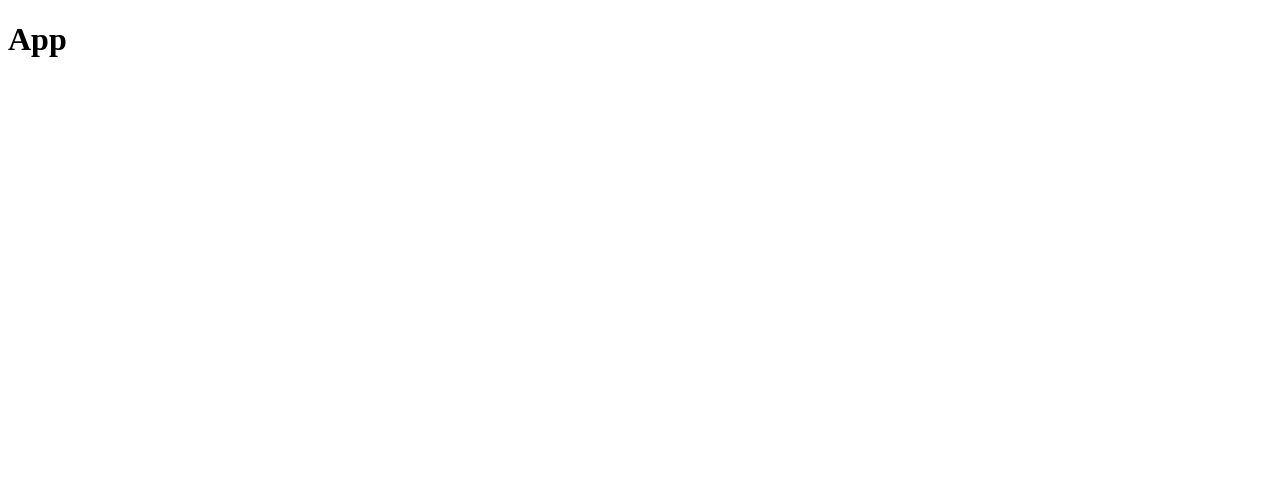
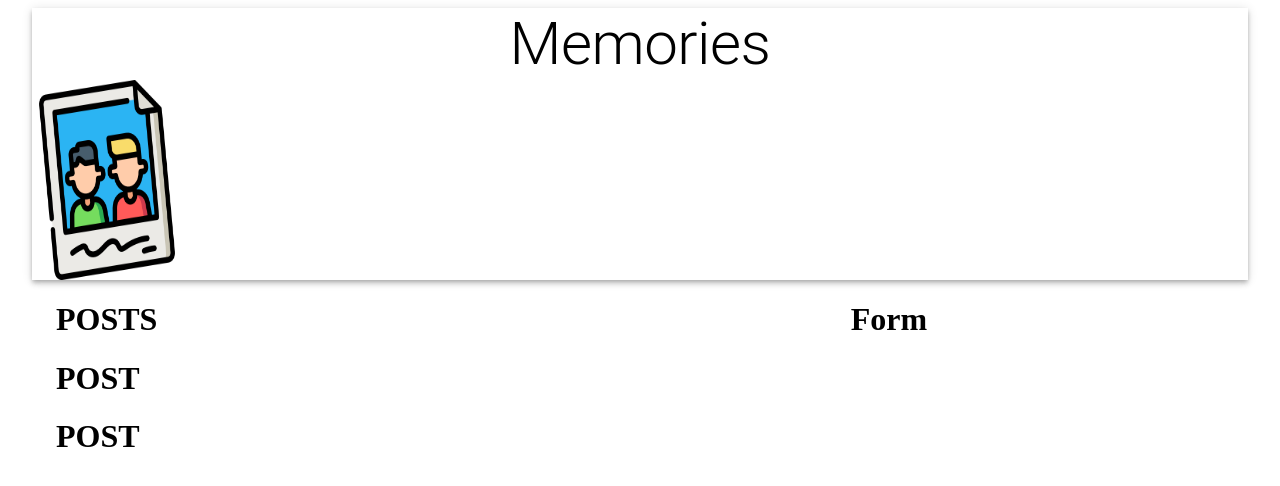
Before and after one commit to yashsharma127/memories-book, a React (Create React App) app in the folder client/: page / in a window 1280 px wide. Shown: the top 486 px of the page. Built offline with nearby package versions, Linux system fonts and the light colour scheme.

Commit message:
adding post section to client

```diff
--- a/client/src/App.js
+++ b/client/src/App.js
@@ -1,12 +1,30 @@
 import React from "react";
+import { Container, AppBar, Typography, Grow, Grid } from '@material-ui/core';
+
+import Posts from "./components/Posts/Posts";
+import Form from "./components/Form/Form";
+import memories from './image/memories.png'
 
 const App = () => {
     return(
-        <div>
-            <h1>
-                App
-            </h1>
-        </div>
+        <Container maxWidth="lg" >
+            <AppBar position="static" color="inherit">
+                <Typography variant="h2" align="center">Memories</Typography>
+                <img src={memories} alt="memories" height="200" width="150" />
+            </AppBar>
+            <Grow in>
+                <Container>
+                    <Grid container justifyContent="space-between" alignItems="stretch" spacing={3}>
+                        <Grid item xs={12} sm={7}>
+                            <Posts />
+                        </Grid>
+                        <Grid item xs={12} sm={4}>
+                            <Form />
+                        </Grid>
+                    </Grid>
+                </Container>
+            </Grow>
+        </Container>
     )
 }
 
```
